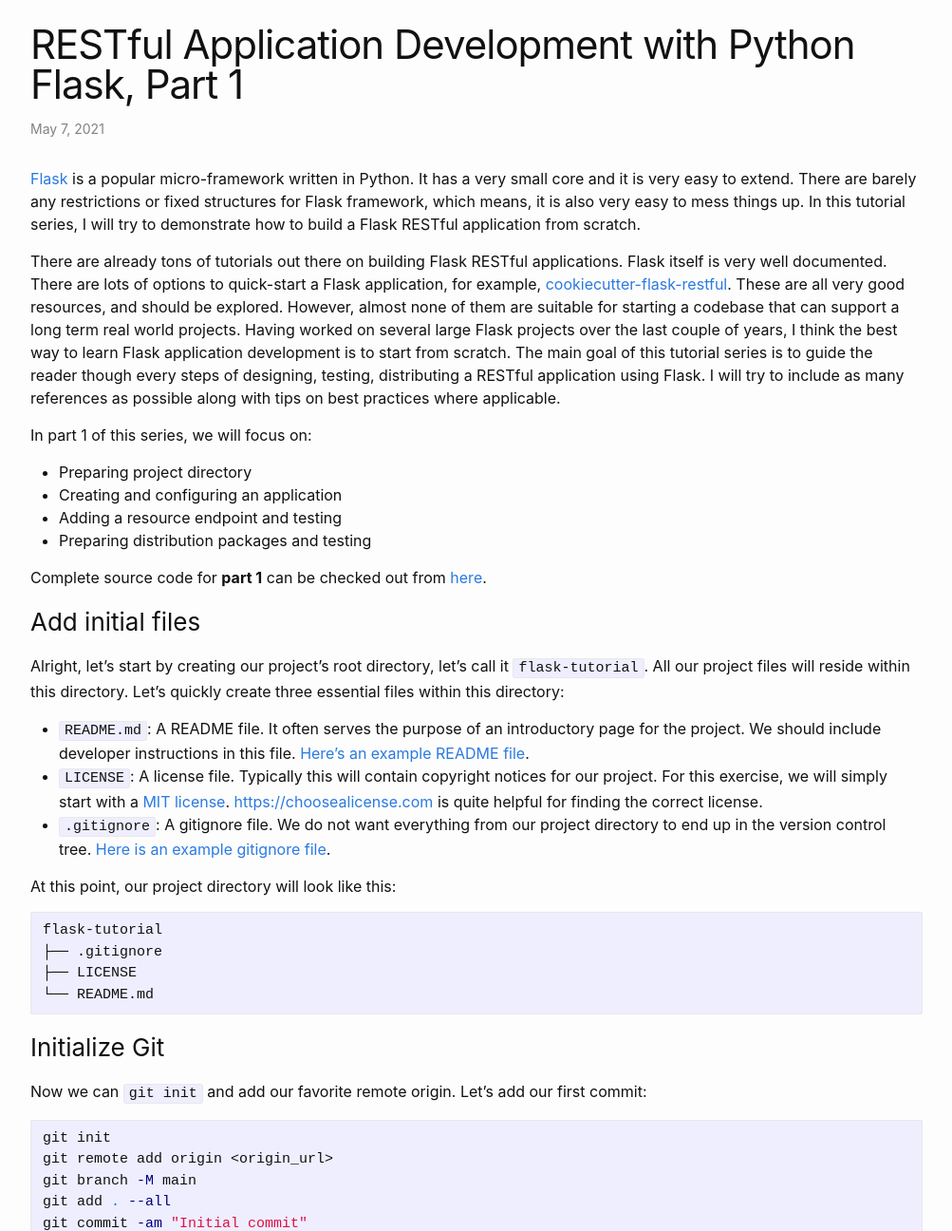
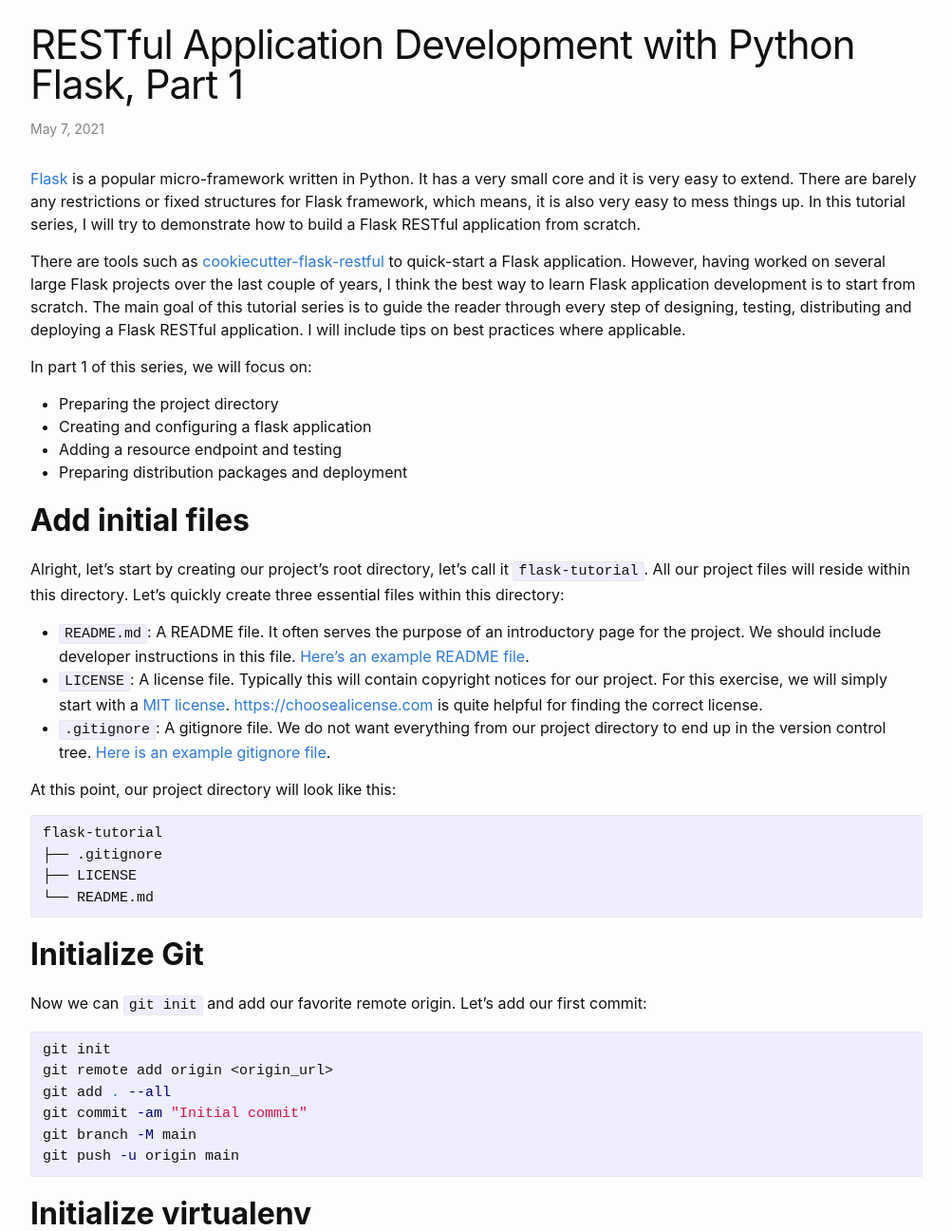
Before and after one commit to zobayer1/zobayer1.github.io, a Jekyll site: the page built from _posts/2021-05-08-python-flask-tutorial-day1.md, in a window 1280 px wide and 1400 px high, cut to the strip 104-1400 px from the top of the window. Shown: the whole strip at 95% size, without its empty margins (138-1141 px from the left). Built offline with Jekyll 4.4.1, drawn with Linux system fonts in a browser that asks for light colours; some of the changed text lies outside the part shown.

Commit message:
Update flask-tutorial post

````diff
--- a/_posts/2021-05-08-python-flask-tutorial-day1.md
+++ b/_posts/2021-05-08-python-flask-tutorial-day1.md
@@ -6,18 +6,16 @@
 ---
 [Flask](https://pypi.org/project/Flask) is a popular micro-framework written in Python. It has a very small core and it is very easy to extend. There are barely any restrictions or fixed structures for Flask framework, which means, it is also very easy to mess things up. In this tutorial series, I will try to demonstrate how to build a Flask RESTful application from scratch.
 
-There are already tons of tutorials out there on building Flask RESTful applications. Flask itself is very well documented. There are lots of options to quick-start a Flask application, for example, [cookiecutter-flask-restful](https://github.com/karec/cookiecutter-flask-restful). These are all very good resources, and should be explored. However, almost none of them are suitable for starting a codebase that can support a long term real world projects. Having worked on several large Flask projects over the last couple of years, I think the best way to learn Flask application development is to start from scratch. The main goal of this tutorial series is to guide the reader though every steps of designing, testing, distributing a RESTful application using Flask. I will try to include as many references as possible along with tips on best practices where applicable.
+There are tools such as [cookiecutter-flask-restful](https://github.com/karec/cookiecutter-flask-restful) to quick-start a Flask application. However, having worked on several large Flask projects over the last couple of years, I think the best way to learn Flask application development is to start from scratch. The main goal of this tutorial series is to guide the reader through every step of designing, testing, distributing and deploying a Flask RESTful application. I will include tips on best practices where applicable.
 
 In part 1 of this series, we will focus on:
 
-* Preparing project directory
-* Creating and configuring an application
+* Preparing the project directory
+* Creating and configuring a flask application
 * Adding a resource endpoint and testing
-* Preparing distribution packages and testing
+* Preparing distribution packages and deployment
 
-Complete source code for **part 1** can be checked out from [here](https://github.com/zobayer1/flask-tutorial).
-
-### Add initial files
+## **Add initial files**
 
 Alright, let's start by creating our project's root directory, let's call it `flask-tutorial`. All our project files will reside within this directory. Let's quickly create three essential files within this directory:
 
@@ -34,20 +32,20 @@
 └── README.md
 ```
 
-### Initialize Git
+## **Initialize Git**
 
 Now we can `git init` and add our favorite remote origin. Let's add our first commit:
 
 ```bash
 git init
 git remote add origin <origin_url>
-git branch -M main
 git add . --all
 git commit -am "Initial commit"
+git branch -M main
 git push -u origin main
 ```
 
-### Initialize virtualenv
+## **Initialize virtualenv**
 
 As a server application, it is highly unlikely that we will make this server compatible with a lot of different python versions or platforms. However, build specifications can be changed anytime later on. Let's create our virtual environment with Python 3.8:
 
@@ -58,7 +56,7 @@
 pip install wheel setuptools-scm
 ```
 
-### Add packaging files
+## **Add packaging files**
 
 We should be able to create source and binary distribution packages for our project. In order to do so, we have to add a few files, namely, `setup.py`, `setup.cfg` and `MANIFEST.in` at the root of our project.
 
@@ -150,7 +147,7 @@
 
 Two new directories have been created: `build/` and `dist/`. Inside `dist/`, there will be a `.tar.gz` file and a `.whl` file. We can extract the `.tar.gz` file, and the `.whl` file can be installed with pip. They are our source package and wheel distribution respectively.
 
-### Add code styling and testing suite
+## **Add code styling and testing suite**
 
 At this point, our project does not have any real source code. Let's fix this. Let's create two python packages named `myapi` and `tests`. A python package is a directory with a `__init__.py` file.
 
@@ -208,7 +205,7 @@
   | \.git
   | \.pytest_cache
   | \.tox
-  | \.venv
+  | venv
   | scripts
   | build
   | dist
@@ -488,7 +485,7 @@
 
 Press CTRL+C to exit from the development server.
 
-### Adding tests
+## **Adding tests**
 
 Now that we have our application ready, it's time to add our tests. Let's start by creating a **`tests/conftest.py`** file which will hold our shared pytest fixtures.
 
@@ -532,7 +529,7 @@
 
 Now try to run these tests using `pytest -s` in the terminal. We will see that the tests failed. Why? Becase we do not know anything about a `testing` environment. This leads to our next section: configuring our flask application with instance relative files.
 
-### Configuring a Flask application
+## **Configuring a Flask application**
 
 Let's first create an `instance` directory at the root of our project. This directory will contain the actual configuration values for different environments. Note that, we should keep this directory out of git so that sensitive information don't get exposed.
 
@@ -589,7 +586,7 @@
 
 This is great!! Now we are ready to add our first REST endpoint.
 
-### Adding our first endpoint
+## **Adding our first endpoint**
 
 We will be adding a simple health-check endpoint in our application. Endpoints like this are useful for a production environment as our load balancers can poll these endpoints to determine server states. First, let's add a test which will try to load `/myapi/health/status`. Create a python package named `test_health` within our `tests` package and add **`tests/test_health/test_status.py`** file:
 
@@ -681,7 +678,7 @@
 
 Fantastic!!! Now we are ready to explore the final segments of part 1, distributing and running the application.
 
-### Running the application server
+## **Running the application server**
 
 To start a development server, we can simply run:
 
````
Also changed, not shown: other parts of _posts/2021-05-08-python-flask-tutorial-day1.md (+2 -3 lines).
